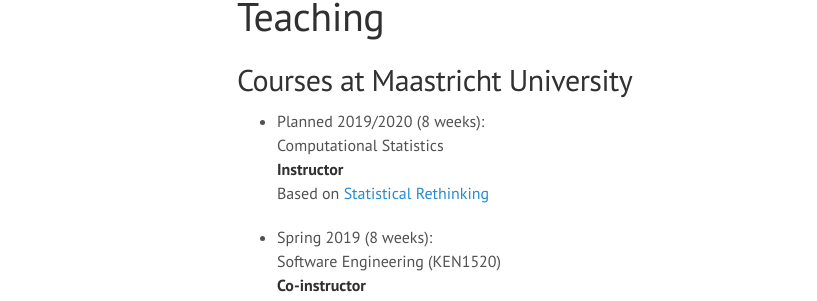
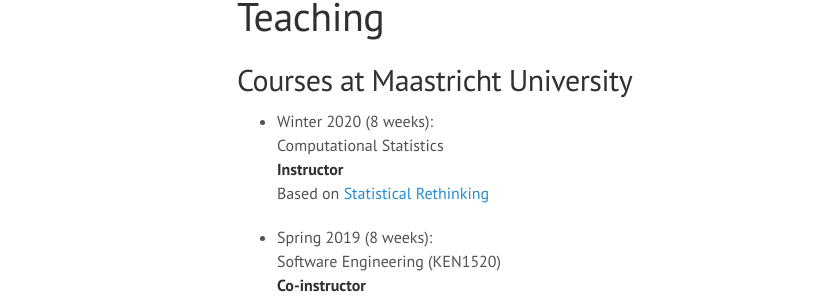
Before and after one commit to ChristofSeiler/ChristofSeiler.github.io, a Jekyll site: the page built from teaching.md, in a window 1280 px wide. Shown: the part 141-442 px from the top of the page, without its empty margins (3-820 px from the left). Built offline with Jekyll 4.4.1, drawn with Linux system fonts in a browser that asks for light colours.

Commit message:
update teaching schedule

```diff
--- a/teaching.md
+++ b/teaching.md
@@ -5,7 +5,7 @@
 
 ## Courses at Maastricht University
 
-* Planned 2019/2020 (8 weeks): <br>
+* Winter 2020 (8 weeks): <br>
 Computational Statistics <br>
 **Instructor** <br>
 Based on [Statistical Rethinking](https://xcelab.net/rm/statistical-rethinking/)
```
